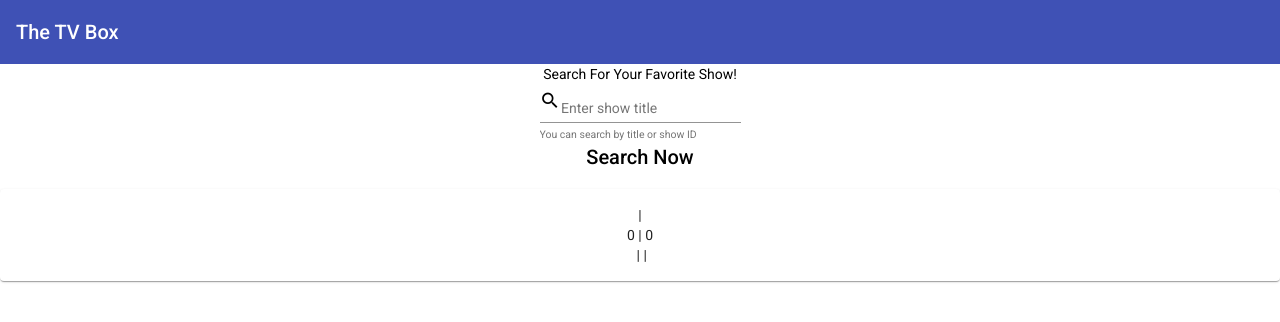
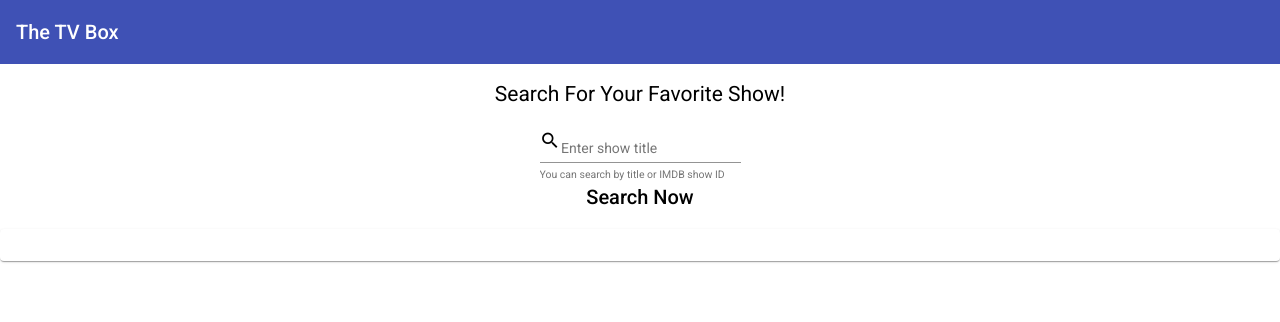
Before and after one commit to MadamHippo/TV-show-app, an Angular app: page / in a window 1280 px wide. Shown: the top 322 px of the page. Built offline with nearby package versions, Linux system fonts and the light colour scheme.

Commit message:
Fixed data fetching, added null guarding and basic css

```diff
--- a/src/app/app.component.css
+++ b/src/app/app.component.css
@@ -0,0 +1,4 @@
+.search-text {
+  font-size: 1.5em;
+  margin: 20px auto;
+}
--- a/src/app/app.component.html
+++ b/src/app/app.component.html
@@ -2,7 +2,7 @@
   <mat-toolbar color="primary">
     The TV Box
   </mat-toolbar>
-  <div>Search For Your Favorite Show!</div>
+  <div class="search-text">Search For Your Favorite Show!</div>
   <div>
     <app-show-search (searchEvent) ="doSearch($event)"></app-show-search>
   </div>
--- a/src/app/app.component.ts
+++ b/src/app/app.component.ts
@@ -9,26 +9,13 @@ import { ShowsService } from './shows.service';
 })
 export class AppComponent {
   title = 'TV-show-app';
-  currentSearch: IFeatureShows = {
-    id: 0,
-    name:'',
-    language:'',
-    genres: [],
-    status:'',
-    runtime: 0,
-    rating: 0,
-    image: ``,
-    summary:'',
-    network:''
-    }
+  currentSearch: Array<IFeatureShows> = []
 
     constructor(private showsService: ShowsService) {}
 
     doSearch(searchValue:string) {
       const userInput = searchValue.split(',').map(i => i.trim() );
 
-
       this.showsService.getShows(userInput[0]).subscribe(data => this.currentSearch = data)
-
+    }
   }
-  }
--- a/src/app/feature-shows/feature-shows.component.css
+++ b/src/app/feature-shows/feature-shows.component.css
@@ -0,0 +1,36 @@
+.container {
+  background-color: #eb3b61;
+  width: 60%;
+  margin: auto;
+
+}
+
+
+.show-name {
+  font-size: 3em;
+  font-family: Cambria, Cochin, Georgia, Times, 'Times New Roman', serif;
+  margin: 30px auto;
+  text-transform: uppercase;
+  font-weight: bold;
+  padding-top: 40px;
+}
+
+img {
+  width: auto;
+  float: center;
+}
+
+.show-details {
+  font-size: 1em;
+  margin: 20px auto;
+  font-family: Cambria, Cochin, Georgia, Times, 'Times New Roman', serif;
+}
+.summary {
+  float: center;
+  text-align: center;
+  font-family: Cambria, Cochin, Georgia, Times, 'Times New Roman', serif;
+  font-size: 1.2em;
+  margin: 30px auto;
+  inline-size: 50%;
+  padding-bottom: 20px;
+}
--- a/src/app/feature-shows/feature-shows.component.html
+++ b/src/app/feature-shows/feature-shows.component.html
@@ -1,13 +1,18 @@
-<div *ngIf="current">
-  <div>
-    <span>{{current.name}} | {{current.genres}}</span><br> <!-- null guarding -->
-    <span>{{current.runtime}} | {{current.rating}}</span><br>
-  </div>
-  <div>
-    <img [src]='current.image'>
-    <span>{{current.network}} | {{current.language}} | {{current.status}}</span>
-  </div>
-  <div>
-    {{current.summary}}
+<div class = "container" *ngIf="current">
+  <div *ngFor="let show of current">
+    <div class="show-name">
+      <span>{{show.name}}</span>
+    </div><!-- null guarding -->
+    <div class="show-details">
+      <span>Runtime: {{show.runtime}} | Show Rating: {{show.rating}} | Genre: {{show.genres}}</span>
+      <p>
+      <span>Network: {{show.network}} | Language: {{show.language}} | Status: {{show.status}}</span>
+    </div>
+    <div>
+      <br><img [src]='show.image'>
+    </div>
+    <div class="summary">
+      {{show.summary}}
+    </div>
   </div>
 </div>
--- a/src/app/feature-shows/feature-shows.component.ts
+++ b/src/app/feature-shows/feature-shows.component.ts
@@ -7,21 +7,10 @@ import { IFeatureShows } from '../ifeature-shows';
   styleUrls: ['./feature-shows.component.css']
 })
 export class FeatureShowsComponent implements OnInit {
-  @Input() current: IFeatureShows
+  @Input() current: Array<IFeatureShows>
 
   constructor() {
-    this.current = {
-      id: 0,
-      name:'',
-      language:'',
-      genres: [],
-      status:'',
-      runtime: 0,
-      rating: 0,
-      image: ``,
-      summary:'',
-      network:''
-    }
+    this.current = []
   }
 
   ngOnInit(): void { }
--- a/src/app/ifeature-shows.ts
+++ b/src/app/ifeature-shows.ts
@@ -8,5 +8,5 @@ export interface IFeatureShows {
   rating: number;
   image: string;
   summary: string;
-  network: string;
+  network?: string;
 }
--- a/src/app/show-search/show-search.component.html
+++ b/src/app/show-search/show-search.component.html
@@ -2,7 +2,7 @@
   <mat-form-field>
     <mat-icon matPrefix>search</mat-icon>
     <input matInput placeholder="Enter show title" [formControl]="search" />
-    <mat-hint>You can search by title or show ID</mat-hint>
+    <mat-hint>You can search by title or IMDB show ID</mat-hint>
 
     <mat-error *ngIf="search.invalid"> <!-- conditional html binding. Go to node modules to find a glossary of other features-->
       Type a minimum of 2 characters to search
--- a/src/app/shows.service.ts
+++ b/src/app/shows.service.ts
@@ -4,6 +4,7 @@ import { IFeatureShowsData } from './ifeature-shows-data';
 import { environment } from 'src/environments/environment';
 import { IFeatureShows } from './ifeature-shows';
 import { map } from 'rxjs/operators';
+import { defaultRippleAnimationConfig } from '@angular/material/core';
 
 
 @Injectable({
@@ -30,18 +31,46 @@ export class ShowsService {
 
   }
 
-  private transformToIFeatureShows(data: Array<IFeatureShowsData>): IFeatureShows{ /* data is parameter and IFeatureShowsData is a type reqiured by Typescript */
-    return {
-      id: data[0].show.id,
-      name: data[0].show.name,
-      language: data[0].show.language,
-      genres: data[0].show.genres,
-      status: data[0].show.status,
-      runtime: data[0].show.runtime,
-      rating: data[0].show.rating.average,
-      image: `https://static.tvmaze.com/uploads/images/medium_portrait/${data[0].show.image}.jpg`,
-      summary: data[0].show.summary,
-      network: data[0].show.network.name
+  /* how to transform IFeatureShows (type = array) into the data we want using map to return a 1 to 1.*/
+
+  private transformToIFeatureShows(data: Array<IFeatureShowsData>): Array<IFeatureShows>{ /* data is parameter and IFeatureShowsData is a type reqiured by Typescript */
+    let shows = []
+
+  /* null guarding because network element could be often empty */
+
+    for (let element of data) {
+      let networkElement = "";
+      let ratingElement = 0;
+      let genreElement = [];
+
+      if (element.show.network) {
+        networkElement = element.show.network.name;
+      }
+
+      if (element.show.rating) {
+        ratingElement = element.show.rating.average;
+      }
+
+      if (element.show.genres) {
+        genreElement = element.show.genres;
+      }
+
+
+      shows.push(
+        {
+          id: element.show.id,
+          name: element.show.name,
+          language: element.show.language,
+          genres: element.show.genres,
+          status: element.show.status,
+          runtime: element.show.runtime,
+          rating: element.show.rating.average,
+          image: element.show.image.medium,
+          summary: element.show.summary,
+          network: networkElement
+        })
     }
+
+    return shows
   }
 }
```
